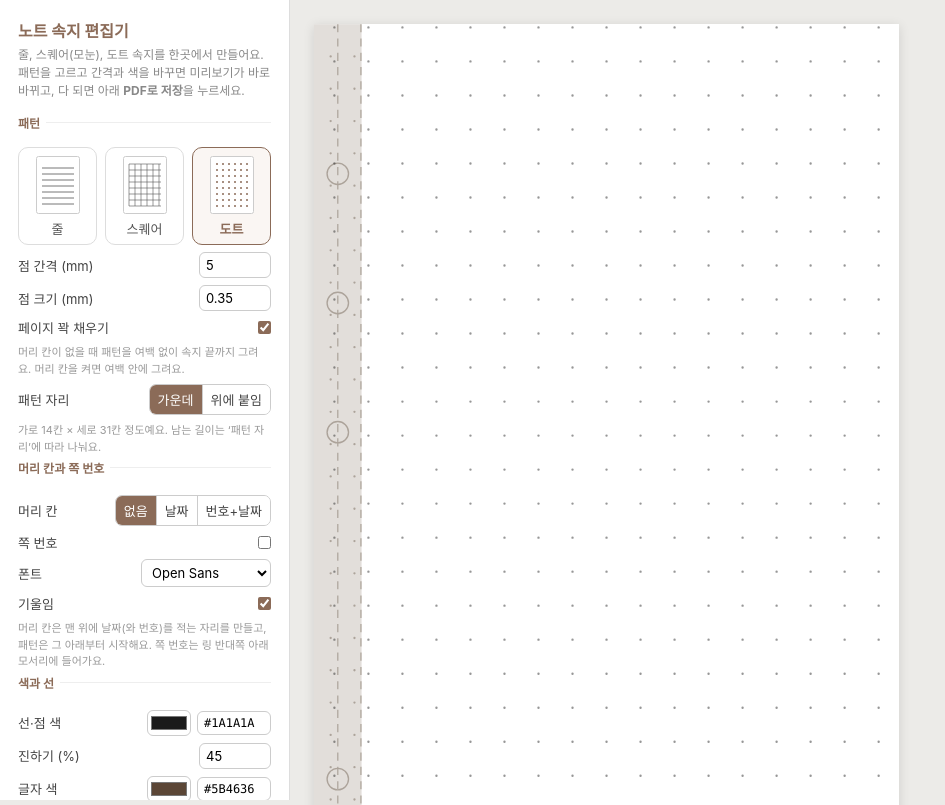
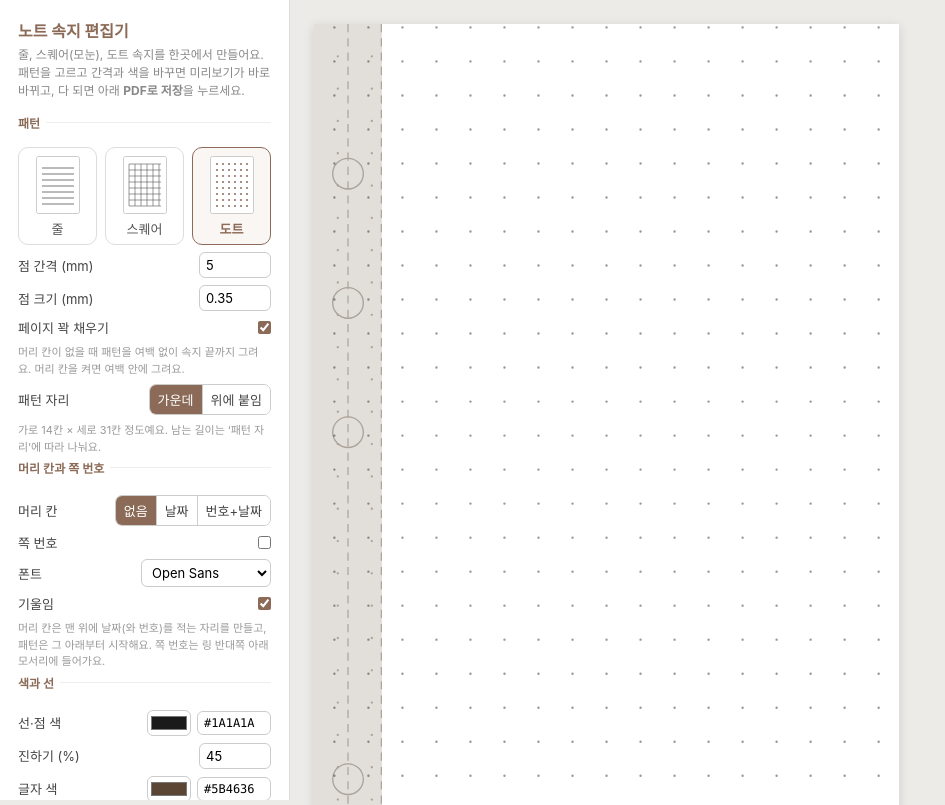
Before and after one commit to MOV-IE/diary-note-generator, a plain HTML site: page index.html in a window 1280 px wide. Shown: the top 805 px of the page, without its empty margins (0-945 px from the left). Drawn offline with Linux system fonts and the light colour scheme.

Commit message:
Default ring-side margin 10mm (#8)
Saved settings still on the old default move to 10mm once.


Claude-Session: https://claude.ai/code/session_01NP1betRcKkkrsVRVWCmt3n

Co-authored-by: Claude <noreply@anthropic.com>

```diff
--- a/index.html
+++ b/index.html
@@ -157,7 +157,7 @@ const DEFAULTS = {
   align:'center',
   head:'none', headTxt:'date', noTxt:'no.', fsHead:6, pageNo:false, pageStart:1, font:"'Open Sans'", customFont:'', italic:true,
   lineColor:'#1a1a1a', opacity:45, lineW:.12, ink:'#5b4636',
-  preset:'custom', w:86, h:171, mRing:7, mFree:5, mTop:6, mBot:6, count:10,
+  preset:'custom', w:86, h:171, mRing:10, mFree:5, mTop:6, mBot:6, count:10,
   sheet:'orig', orient:'auto', safe:5, duplex:'single', backX:0, backY:0, crop:true, zoom:1.8, showRing:true
 };
 const PRESETS = { a5:[148,210], a4:[210,297] };
@@ -166,6 +166,7 @@ const KEY = 'note-editor-v1';
 let st = {...DEFAULTS};
 try { const s = JSON.parse(localStorage.getItem(KEY) || 'null'); if (s) st = {...DEFAULTS, ...s}; } catch(e) {}
 if (st.lineVer !== 2) { if (st.lineColor === '#5b4636') st.lineColor = '#1a1a1a'; st.lineVer = 2; } // 예전 기본 선 색으로 저장된 설정은 새 기본값으로
+if (st.ringVer !== 2) { if (+st.mRing === 7) st.mRing = 10; st.ringVer = 2; } // 예전 기본 링 쪽 여백으로 저장된 설정은 10mm로
 if (st.preset === '86x171') st.preset = 'custom'; // 예전 설정
 if (st.sheet === 'a3') st.sheet = 'a4'; // 출력 용지에서 A3를 빼고 A5를 넣었어요
 const save = () => { try { localStorage.setItem(KEY, JSON.stringify(st)); } catch(e) {} };
```
